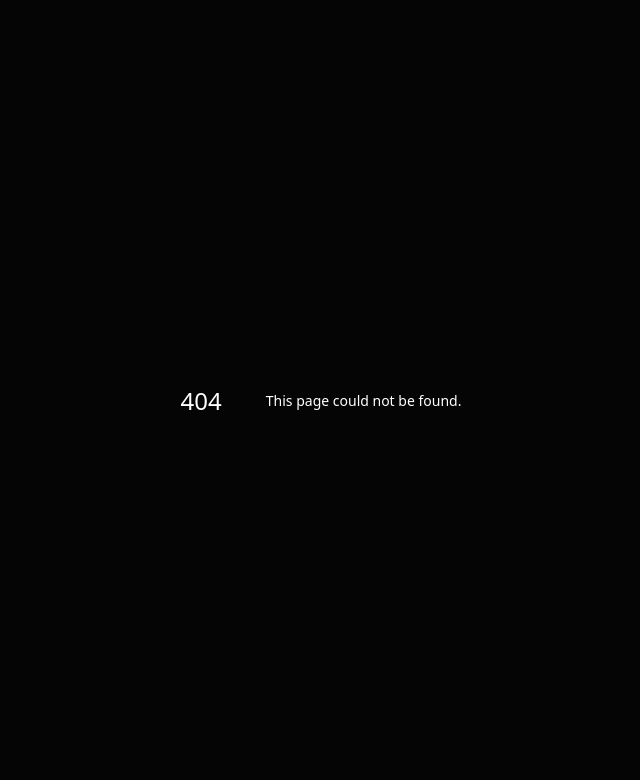
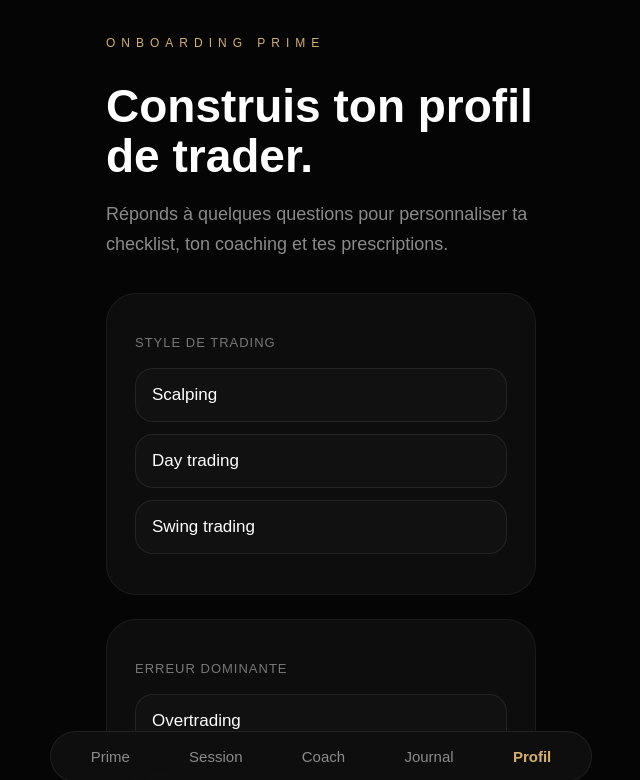
Before and after one commit to prime-reset/prime_V1, a Next.js app in the folder prime-v1-app/: page /onboarding in a window 1280 px wide. Before the commit this address had no page. Shown: the top 780 px of the page, without its empty margins (319-959 px from the left). Built offline with nearby package versions, Linux system fonts and the light colour scheme.

Commit message:
Create Onboarding page

```diff
--- /dev/null
+++ b/prime-v1-app/app/onboarding/page.jsx
@@ -0,0 +1,42 @@
+import BottomNav from "../components/BottomNav";
+
+export default function OnboardingPage() {
+  return (
+    <main style={{ background: "#050505", color: "white", minHeight: "100vh", padding: "24px", paddingBottom: "120px", fontFamily: "Arial, sans-serif" }}>
+      <div style={{ maxWidth: "430px", margin: "0 auto" }}>
+        <p style={{ color: "#D4B06A", letterSpacing: "6px", fontSize: "12px", marginBottom: "20px" }}>ONBOARDING PRIME</p>
+
+        <h1 style={{ fontSize: "46px", lineHeight: "50px", marginBottom: "18px" }}>
+          Construis ton profil<br />de trader.
+        </h1>
+
+        <p style={{ color: "#8A8A8A", fontSize: "18px", lineHeight: "30px", marginBottom: "34px" }}>
+          Réponds à quelques questions pour personnaliser ta checklist, ton coaching et tes prescriptions.
+        </p>
+
+        {[
+          ["STYLE DE TRADING", "Scalping", "Day trading", "Swing trading"],
+          ["ERREUR DOMINANTE", "Overtrading", "Revenge trade", "Entrée prématurée"],
+          ["ÉTAT SOUS PRESSION", "Calme", "Impulsif", "Douteux"],
+          ["OBJECTIF PRINCIPAL", "Discipline", "Consistance", "Scaling"],
+        ].map(([title, option1, option2, option3]) => (
+          <div key={title} style={{ background: "#0D0D0D", border: "1px solid rgba(255,255,255,0.06)", borderRadius: "30px", padding: "28px", marginBottom: "24px" }}>
+            <p style={{ color: "#777", fontSize: "13px", letterSpacing: "1px", marginBottom: "18px" }}>{title}</p>
+
+            {[option1, option2, option3].map((option) => (
+              <button key={option} style={{ width: "100%", background: "#111", color: "white", border: "1px solid rgba(255,255,255,0.08)", borderRadius: "18px", padding: "16px", marginBottom: "12px", fontSize: "17px", textAlign: "left" }}>
+                {option}
+              </button>
+            ))}
+          </div>
+        ))}
+
+        <button style={{ width: "100%", background: "#D4B06A", color: "black", border: "none", borderRadius: "22px", padding: "20px", fontSize: "18px", fontWeight: "700", cursor: "pointer" }}>
+          Générer mon profil PRIME
+        </button>
+      </div>
+
+      <BottomNav active="Profil" />
+    </main>
+  );
+}
```
